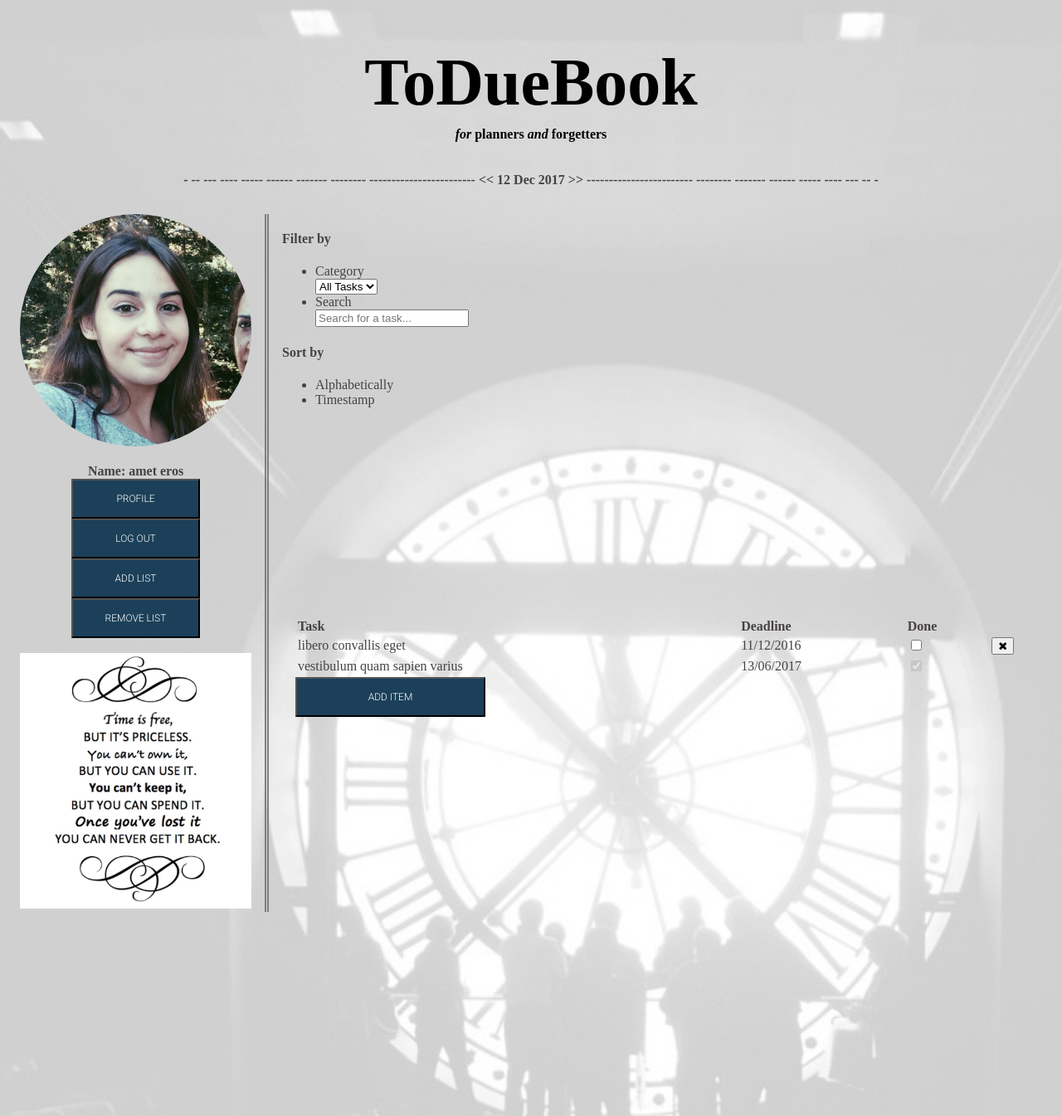
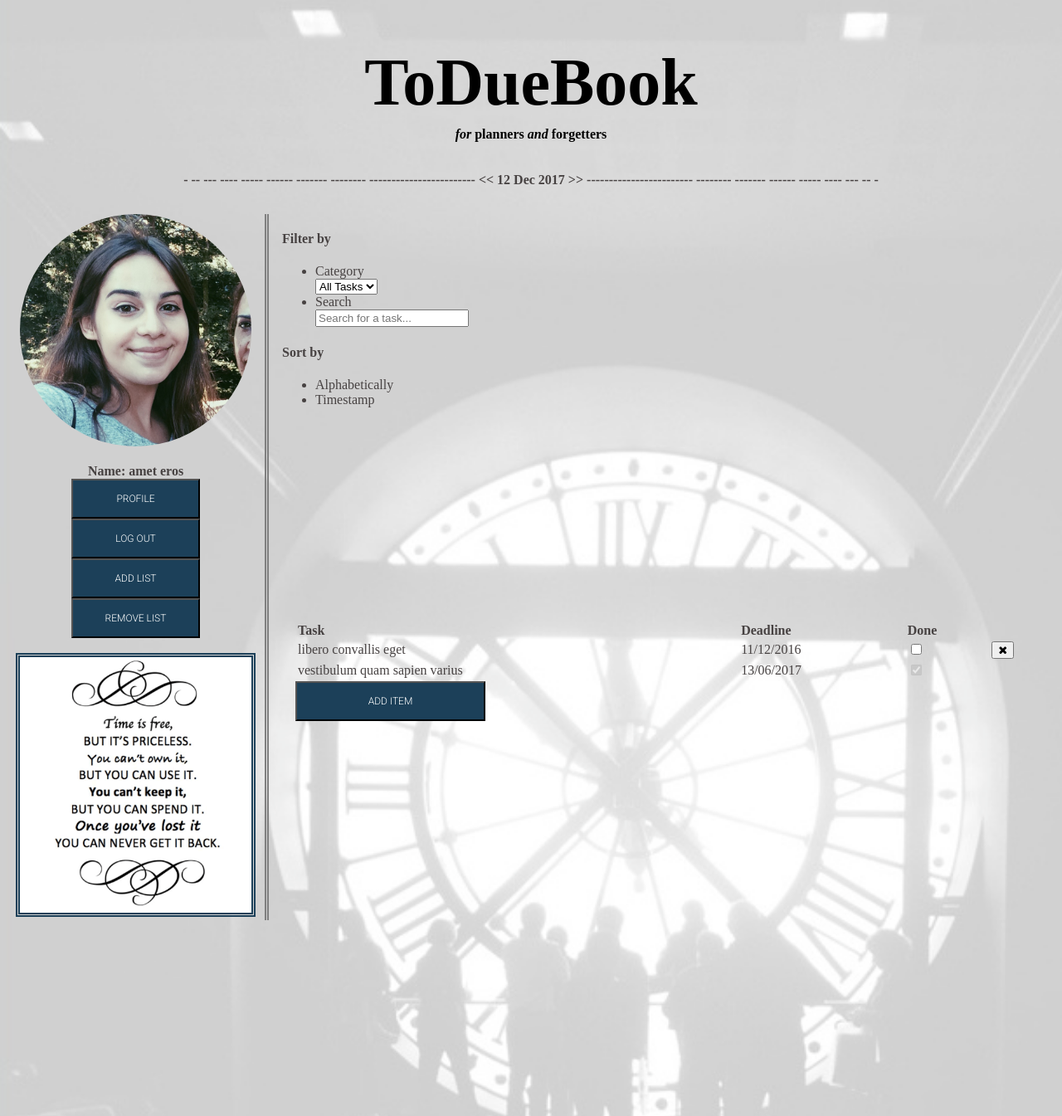
Before and after one commit to Diogopp/FEUP-LTW, a PHP site: page /index/index.php in a window 1280 px wide. Shown: the top 1345 px of the page at 83% size. Run offline with PHP 8.4, Linux system fonts and the light colour scheme; a user stored in the database is signed in; data comes from the database, SQL or seed files in the repository; some web fonts are replaced.

Commit message:
gif com moldura

```diff
--- a/Trabalho/css/style.css
+++ b/Trabalho/css/style.css
@@ -6,8 +6,8 @@ body {
     background-position: center center;
     background-size: cover;
     background: url("../assets/background.png");
-     background-repeat: no-repeat;
-     background-size: cover;
+    background-repeat: no-repeat;
+    background-size: cover;
 }
 
 a {
@@ -479,3 +479,7 @@ input {
 background: #103b59;
 color: white;
 }
+
+#timeGif{
+  border: 5px double #1c4059;
+}
```
